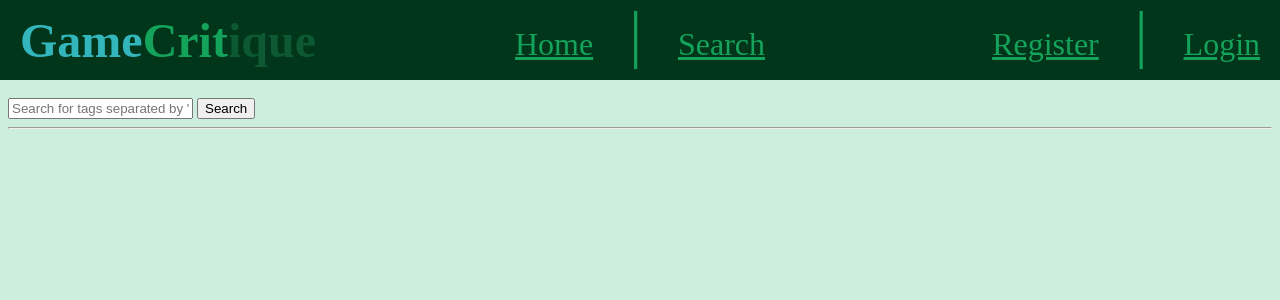
After one commit to WAD2-LB03/WAD2_GroupProject, a Django app: page /gamecritique/search/ in a window 1280 px wide. The commit adds this page. Shown: the top 300 px of the page. Run offline with Django 5.2, Linux system fonts and the light colour scheme.

Commit message:
Added basis for searching functionality, currently non-functional though; Added styling for basic small display of games (currently lacking review score)

```diff
--- a/WAD2_GroupProject/settings.py
+++ b/WAD2_GroupProject/settings.py
@@ -40,6 +40,7 @@ INSTALLED_APPS = [
     'django.contrib.sessions',
     'django.contrib.messages',
     'django.contrib.staticfiles',
+    #'django.contrib.postgres',     Didn't get around to implementing, but would allow for more accurate searching in the future
     'gamecritique',
 ]
 
--- a/gamecritique/urls.py
+++ b/gamecritique/urls.py
@@ -6,6 +6,7 @@ app_name = "gamecritique"
 urlpatterns = [
     path("", views.index, name="index"),
     path("about/", views.about, name="about"),
+    path("search/", views.search, name="search"),
     path("game/<slug:game_name_slug>/", views.show_game, name="show_game"),
     path("game/<slug:game_name_slug>/add_review/", views.add_review, name="add_review"),
     path("register/", views.register, name="register"),
--- a/gamecritique/views.py
+++ b/gamecritique/views.py
@@ -4,6 +4,8 @@ from django.shortcuts import redirect
 from django.urls import reverse
 from django.contrib.auth import authenticate, login, logout
 from django.contrib.auth.decorators import login_required
+from django.utils.text import slugify
+from django.db.models import Q
 
 from datetime import datetime
 import random
@@ -25,6 +27,19 @@ def about(request):
     context_dict = {}
 
     return render(request, 'gamecritique/about.html', context=context_dict)
+
+def search(request):
+    context_dict = {}
+
+    return render(request, 'gamecritique/search.html', context=context_dict)
+
+# AJAX call when the search button is clicked - gives input and returns list of games containing that string
+def search_games(request):
+    query = request.GET.get('q', '')
+
+    results = Game.objects.filter(Q(slug__icontains=slugify(query)) | Q(name__icontains=query))
+
+    return JsonResponse({'results': list(results)})
 
 def show_game(request, game_name_slug):
     context_dict = {}
@@ -135,16 +150,7 @@ def user_logout(request):
 def gamepage(request):
     return render(request, "gamecritique/gamepage.html")
 
-
-def get_server_side_cookie(request, cookie, default_val=None):
-    val = request.session.get(cookie)
-
-    if not val:
-        val = default_val
-
-    return val
-
-# Called when the key has been clicked - sets has_key to True for the current user
+# AJAX call when the key has been clicked - sets has_key to True for the current user
 @login_required
 def collect_key(request):
     if request.method == 'POST':
@@ -155,6 +161,14 @@ def collect_key(request):
         return JsonResponse({'status': 'success'})
 
     return JsonResponse({'status': 'error'}, status=400)
+
+def get_server_side_cookie(request, cookie, default_val=None):
+    val = request.session.get(cookie)
+
+    if not val:
+        val = default_val
+
+    return val
 
 # We'll change this to track something other than visits at some point
 def visitor_cookie_handler(request):
--- /dev/null
+++ b/static/scripts/interactivity/search.js
@@ -0,0 +1,28 @@
+const searchButton = document.getElementById("search-button");
+const search = document.getElementById("search");
+
+searchButton.addEventListener('click', search);
+
+function search() {
+    const input = search.value.trim();
+
+    if (input.charAt(0) === '#') {
+
+    } else {
+        fetch(`/search?q=${encodeURIComponent(query)}`)
+            .then(res => res.json())
+            .then(data => {
+            displayGames(data);
+        });
+    }
+}
+
+function displayGames(games) {
+
+}
+
+// Breaks the search into an array of tags by splitting them at ','
+// Any '#'s are removed from strings and empty strings are removed from the list
+function parseSearch(search) {  // Not used anymore but left in for future use
+    return search.replace(/#/g, '').split(/[,]+/).filter(Boolean);
+}
--- a/templates/gamecritique/base.html
+++ b/templates/gamecritique/base.html
@@ -4,7 +4,7 @@
 <html>
     <head lang="en">
         <meta charset="UTF-8" />
-        <link rel="stylesheet" type="text/css" href="{% static 'stylesheets/style.css' %}" />
+        <link rel="stylesheet" type="text/css" href="{% static 'stylesheets/style.css' %}?v={% now 'U' %}" />
         <title>GameCritique - {% block title_block %} How to Game with Critique! {% endblock %}</title>
         {% block head_block %}
         {% endblock %}
@@ -18,7 +18,7 @@
                 <div class="nav-center">
                     <a class="navlink" href="{% url 'gamecritique:index' %}">Home</a>
                     <span class="separation">  |  </span>
-                    <a class="navlink" href="{% url 'gamecritique:index' %}">Search</a>
+                    <a class="navlink" href="{% url 'gamecritique:search' %}">Search</a>
                 </div>
                 <div class="nav-right">
                     {% if user.is_authenticated %}
--- /dev/null
+++ b/templates/gamecritique/search.html
@@ -0,0 +1,16 @@
+{% extends "gamecritique/base.html" %}
+{% load static %}
+
+{% block title_block %}
+    Search
+{% endblock %}
+
+{% block head_block %}
+    <link rel="stylesheet" type="text/css" href="{% static 'stylesheets/search.css' %}" />
+    <script src="{% static 'scripts/interactivity/search.js' %}?v={% now 'U' %}" defer></script>
+{% endblock %}
+
+{% block body_block %}
+    <input type='text' id="search" placeholder="Search for tags separated by ',' - Free To Play, Action, RPG">
+    <button type='button' id="search-button">Search</button>
+{% endblock %}
```
Also changed, not shown: static/stylesheets/components/game.css (added, +24 -0 lines), templates/gamecritique/index.html (+9 -14 lines).
